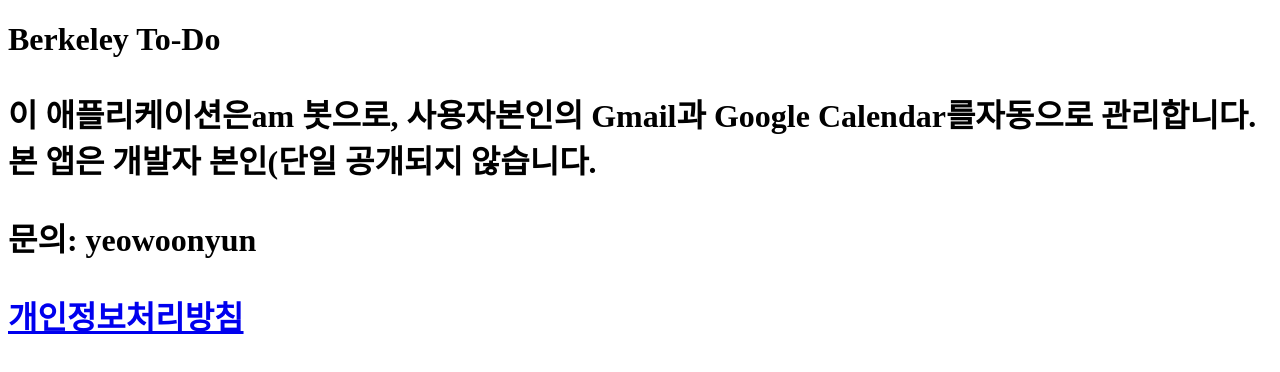
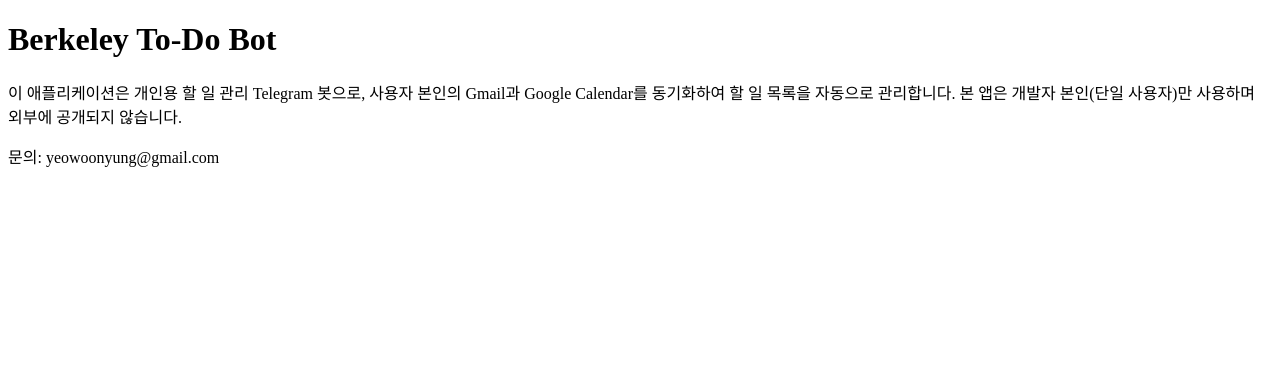
Before and after one commit to yeowoonyung/yeowoonyung.github.io, a plain HTML site: page index.html in a window 1280 px wide. Drawn offline with Linux system fonts and the light colour scheme.

Commit message:
index.html

```diff
--- a/index.html
+++ b/index.html
@@ -3,16 +3,14 @@
 <head>
 <meta charset="UTF-8">
 <title>Berkeley To-Do Bot</title>
-<!-- TODO: Search Console에서 받은 <meta name="google-site-verification" ...> 태그를 이 줄 아래에 붙여넣으세요 -->
-</head>
-<body>
-<h1>Berkeley To-Do
-<p>
-  이 애플리케이션은am 봇으로, 사용자본인의 Gmail과
-  Google Calendar를자동으로 관리합니다.본 앱은
-  개발자 본인(단일  공개되지 않습니다.
+<!-- TODO: Search Cname="google-site-verification" ...> 태그를 이 줄 아래에         붙여넣으세요 -->
+</head>                                                          <body>
+<h1>Berkeley To-Do Bot</h1>                                      <p>
+  이 애플리케이션은 개인용 할 일 관리 Telegram 봇으로, 사용자    본인의 Gmail과
+  Google Calendar를 동기화하여 할 일 목록을 자동으로 관리합니다. 본 앱은
+  개발자 본인(단일 사용자)만 사용하며 외부에 공개되지 않습니다.
 </p>
-<p>문의: yeowoonyun
-<p><a href="privacy.html">개인정보처리방침</a></p>
+<p>문의: yeowoonyung@gmail.com</p>
+<p><a href="privacy></p>
 </body>
 </html>
```
